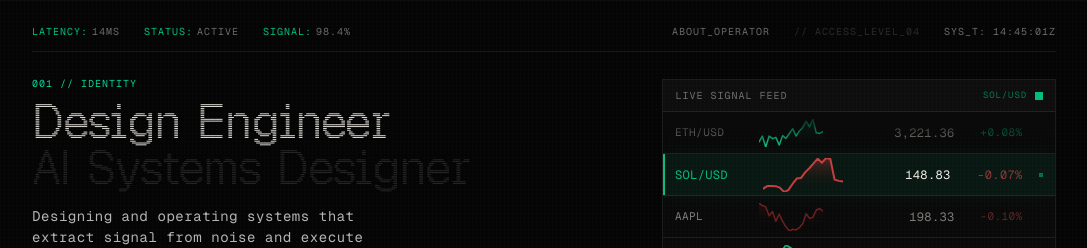
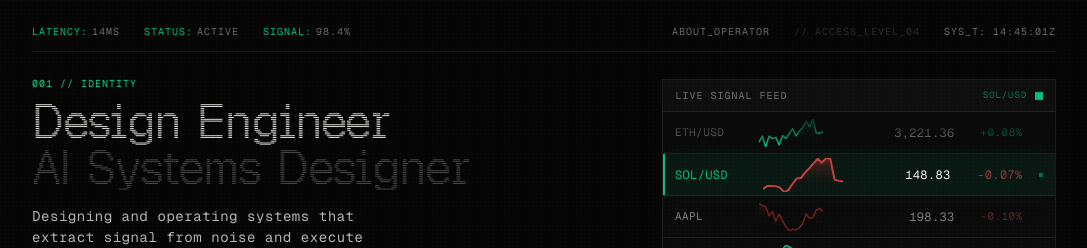
Before and after one commit to jchizick/System-Designer.-Market-Operator, a React (Vite) app: page / in a window 1280 px wide. Shown: the top 248 px of the page, without its empty margins (96-1183 px from the left). Built offline with nearby package versions, Linux system fonts and the light colour scheme.

Commit message:
feat: Add typewriter animation to Hero component

```diff
--- a/src/components/Hero.tsx
+++ b/src/components/Hero.tsx
@@ -10,9 +10,13 @@ export function Hero() {
           001 // IDENTITY
         </div>
 
-        <h1 className="text-display font-pixel mb-4 break-words">
-          Design Engineer<br />
-          <span className="text-display font-pixel opacity-15">AI Systems Designer</span>
+        <h1 className="hero-typewriter text-display font-pixel mb-4 break-words" aria-label="Design Engineer AI Systems Designer">
+          <span className="type-line type-line-1">
+            <span className="type-text">Design Engineer</span>
+          </span>
+          <span className="type-line type-line-2 text-display font-pixel opacity-30">
+            <span className="type-text">AI Systems Designer</span>
+          </span>
         </h1>
 
         <p className="text-mono-base text-white/70 max-w-[350px]">
--- a/src/index.css
+++ b/src/index.css
@@ -161,6 +161,112 @@
     word-break: normal;
   }
 
+  .hero-typewriter {
+    --cursor-delay: 2.7s;
+    --type-cursor-color: rgba(16, 185, 129, 0.75);
+    --cursor-visible: 0.55s;
+  }
+
+  .hero-typewriter .type-line {
+    display: block;
+    max-width: 100%;
+    min-height: 0.95em;
+    overflow: visible;
+  }
+
+  .hero-typewriter .type-text {
+    box-sizing: content-box;
+    display: inline-block;
+    max-width: 100%;
+    overflow: hidden;
+    position: relative;
+    white-space: nowrap;
+    width: 0;
+    vertical-align: bottom;
+  }
+
+  .hero-typewriter .type-line-1 .type-text {
+    animation: heroTypeLine1 1.1s steps(15, end) forwards;
+  }
+
+  .hero-typewriter .type-line-2 .type-text {
+    animation: heroTypeLine2 1.3s steps(19, end) 1.22s forwards;
+  }
+
+  .hero-typewriter .type-text::after {
+    background: var(--type-cursor-color);
+    box-shadow: 0 0 8px rgba(16, 185, 129, 0.35);
+    content: "";
+    height: 0.78em;
+    opacity: 0;
+    position: absolute;
+    right: 0;
+    top: 0.1em;
+    width: 2px;
+  }
+
+  .hero-typewriter .type-line-1 .type-text::after {
+    animation:
+      heroCursorBlink 0.55s steps(1, end) 2,
+      heroCursorFade 0.01s linear 1.1s forwards;
+  }
+
+  .hero-typewriter .type-line-2 .type-text::after {
+    animation:
+      heroCursorBlink 0.55s steps(1, end) 1.22s 5,
+      heroCursorFade 0.01s linear 3.95s forwards;
+  }
+
+  @keyframes heroTypeLine1 {
+    from {
+      width: 0;
+    }
+
+    to {
+      width: min(15ch, 100%);
+    }
+  }
+
+  @keyframes heroTypeLine2 {
+    from {
+      width: 0;
+    }
+
+    to {
+      width: min(19ch, 100%);
+    }
+  }
+
+  @keyframes heroCursorBlink {
+
+    0%,
+    49% {
+      opacity: 0.55;
+    }
+
+    50%,
+    100% {
+      opacity: 0;
+    }
+  }
+
+  @keyframes heroCursorFade {
+    to {
+      opacity: 0;
+    }
+  }
+
+  @media (prefers-reduced-motion: reduce) {
+    .hero-typewriter .type-text {
+      animation: none;
+      width: auto;
+    }
+
+    .hero-typewriter .type-text::after {
+      content: none;
+    }
+  }
+
   /* Typography Scale — Prose */
   .text-display {
     @apply text-[38px] sm:text-[48px] font-medium tracking-[-0.03em] leading-[0.95] text-text-primary;
```
